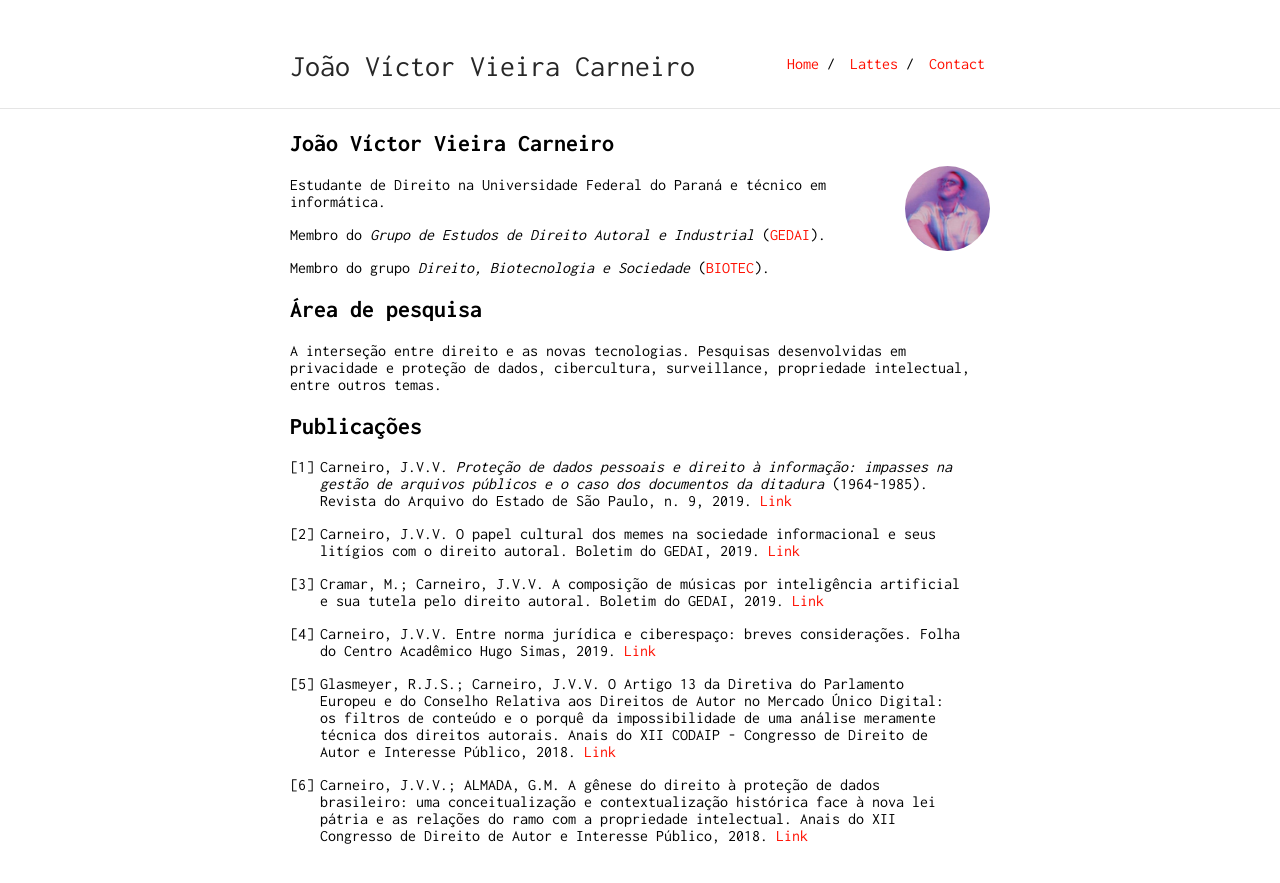
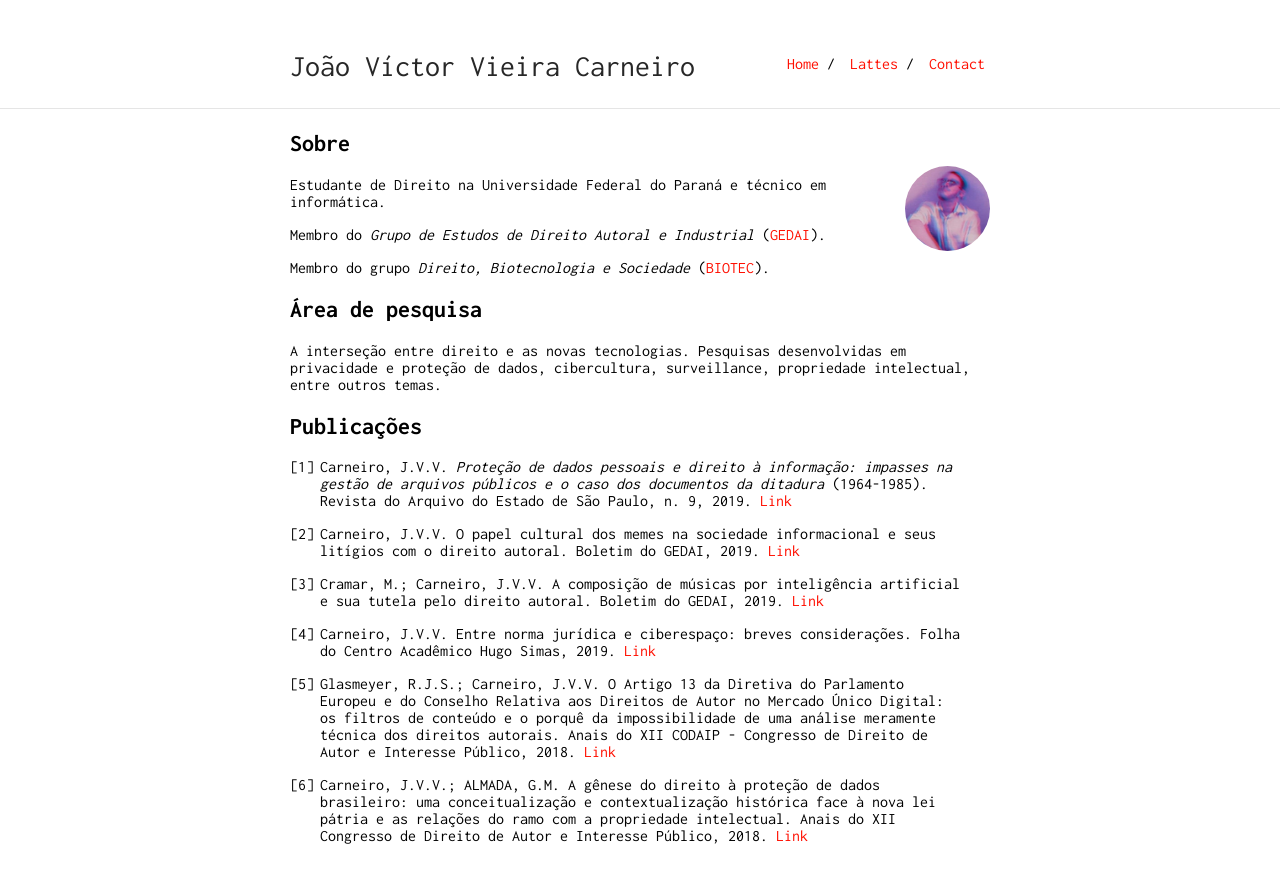
Before and after one commit to joaovvcarneiro/joaovvcarneiro.github.io, a Jekyll site: the page built from index.md, in a window 1280 px wide. Shown: the top 883 px of the page. Built offline with Jekyll 4.4.1, drawn with Linux system fonts in a browser that asks for light colours; our own code applies the rules of GitHub Pages for plain Markdown files.

Commit message:
Update index.md

```diff
--- a/index.md
+++ b/index.md
@@ -2,7 +2,7 @@
 layout: default
 ---
 
-## João Víctor Vieira Carneiro
+## Sobre
 
 <img class="profile-picture" src="foto-jv.jpg">
 
```
